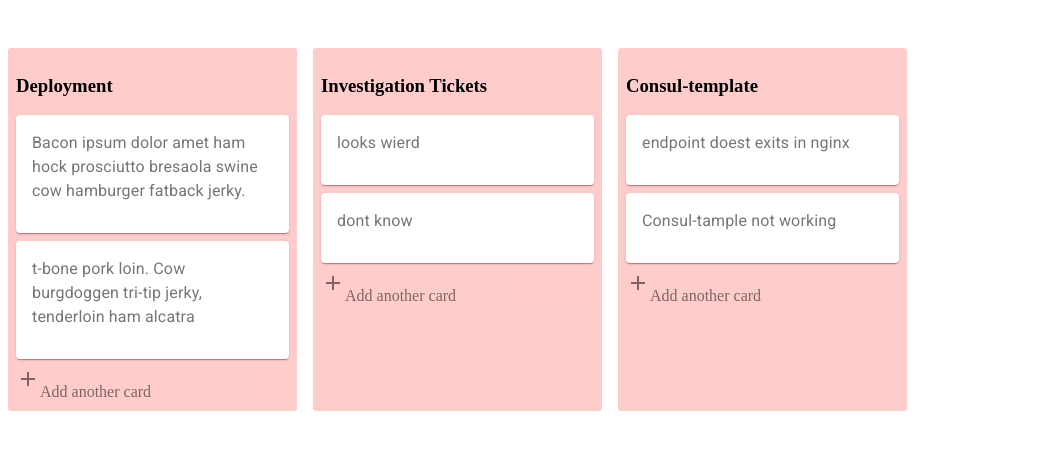
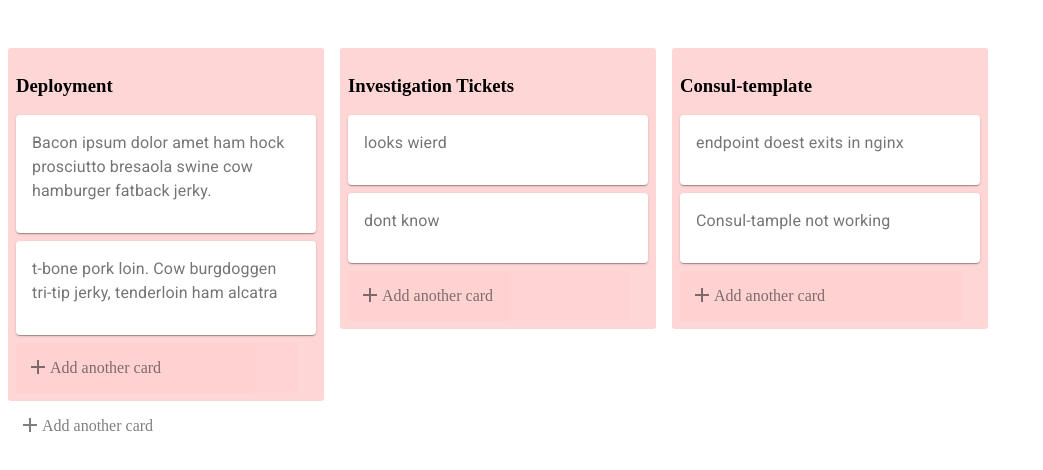
Before and after one commit to rayan147/tasktracker-, a React (Create React App) app: page / in a window 1280 px wide. Shown: the top 470 px of the page, without its empty margins (0-1043 px from the left). Built offline with nearby package versions, Linux system fonts and the light colour scheme.

Commit message:
fixed onBlur bug that didnt want to close

```diff
--- a/src/components/App.js
+++ b/src/components/App.js
@@ -1,5 +1,6 @@
 import TaskList from "./TaskList";
 import {connect} from "react-redux"
+import TaskButton from "./TaskButton";
 
 function App({lists}) {
   return (
@@ -7,6 +8,7 @@
       {lists.map(list => (
         <TaskList key={list.id} title={list.title} cards={list.cards}></TaskList>
       ))}
+      <TaskButton />
     </div>
   )}
 
--- a/src/components/TaskButton.js
+++ b/src/components/TaskButton.js
@@ -1,14 +1,20 @@
 import React,{useState} from "react"
 import AddIcon from '@material-ui/icons/Add';
-import {Card} from "@material-ui/core"
+import {Card,Button} from "@material-ui/core"
 import TextareaAutosize from 'react-textarea-autosize';
+import CloseIcon from '@material-ui/icons/Close';
+
+
 const TaskButton = ({list}) => {
     const [isOpen,setOpen] = useState(false)
-      const isFormOpen =( ) => setOpen(!isOpen)
+    const [text,setText]=useState("")
+
+      const isFormOpen = () => setOpen(!isOpen)
+      const isFormClose =(e) => setOpen(false)
       const renderAddButton = ()=> {
         const buttonText = list ? "Add another list" :"Add another card"
         const buttonTextOpacity = list ? 1 : 0.5
-        const buttonTextColor  =list ?"white" : "inherit"
+        const buttonTextColor  =list ? "white" : "inherit"
         const buttonTextBackground = list ? "rgba(0.0.0.5)" : "inherit"
         return (
             <div onClick={isFormOpen} style={{
@@ -17,21 +23,46 @@
                 color:buttonTextColor,
                 background:buttonTextBackground
             }}>
-           <AddIcon/>
+           <AddIcon style={{marginTop:12,cursor:"pointer"}}/>
         <p>{buttonText}</p>
 
                 </div>
         )
     }
-
+  const handleInputChange = e =>{
+      return setText(e.target.value)
+  }
     const renderForm =()=>{
         const placeholder = list ? "Enter a list title" : "Enter a title for this card"
         const buttonTitle = list ? "Add list" : "Add Card"
         return <div>
-            <Card>
-            <TextareaAutosize>
+            <Card  style ={{
+            minHeight:85,
+            minWidth:272,
+            padding:"6px 8px 2px"
+        }}>
+            <TextareaAutosize
+            autoFocus
+            placeholder={placeholder}
+            onBlur={isFormClose}
+            onChange={handleInputChange}
+            value={text}
+            style={{
+                resize:"none",
+                width:"100%",
+                overflow:"hidden",
+                outline:"none",
+                border:"none"
+            }}
+
+            >
                 </TextareaAutosize>
             </Card>
+
+            <div style={styles.formButtonGroup} >
+        <Button varient="contained" style={{color:"white",backgroundColor:"green"}}> {buttonTitle}</Button>
+        <CloseIcon  style={{marginTop:5,cursor:"pointer"}}/>
+            </div>
         </div>
     }
     return (
@@ -46,9 +77,16 @@
         display:"flex",
         aliginItems:"center",
         cursor:"pointer",
-        height:36,
+        height:"100%",
+       width:272,
+       paddingLeft:10
 
-
+    },
+    formButtonGroup:{
+        marginTop:10,
+        display:"flex",
+        justifyContent:"space-between",
+        aliginItems:"center"
     }
 }
 export default TaskButton
--- a/src/components/TaskList.js
+++ b/src/components/TaskList.js
@@ -7,8 +7,8 @@
             {title}
         </h3>
 
-            {cards.map(card => <TaskCard key={cards.id} text={card.text} />)}
-        <TaskButton />
+            {cards.map(card => <TaskCard key={card.id} text={card.text} />)}
+        <TaskButton  />
         </div>
 
     )
@@ -17,9 +17,10 @@
 const styles ={
     container:{
     borderRadius:3,
-    backgroundColor:"#fcc",
-    width:273,
+    backgroundColor:"#fccc",
+    width:300,
     padding:8,
+    height:"100%",
     marginRight :"1rem"
     }
 }
```
Also changed, not shown: 1 other file (tests, documents, lock files or other folders).
